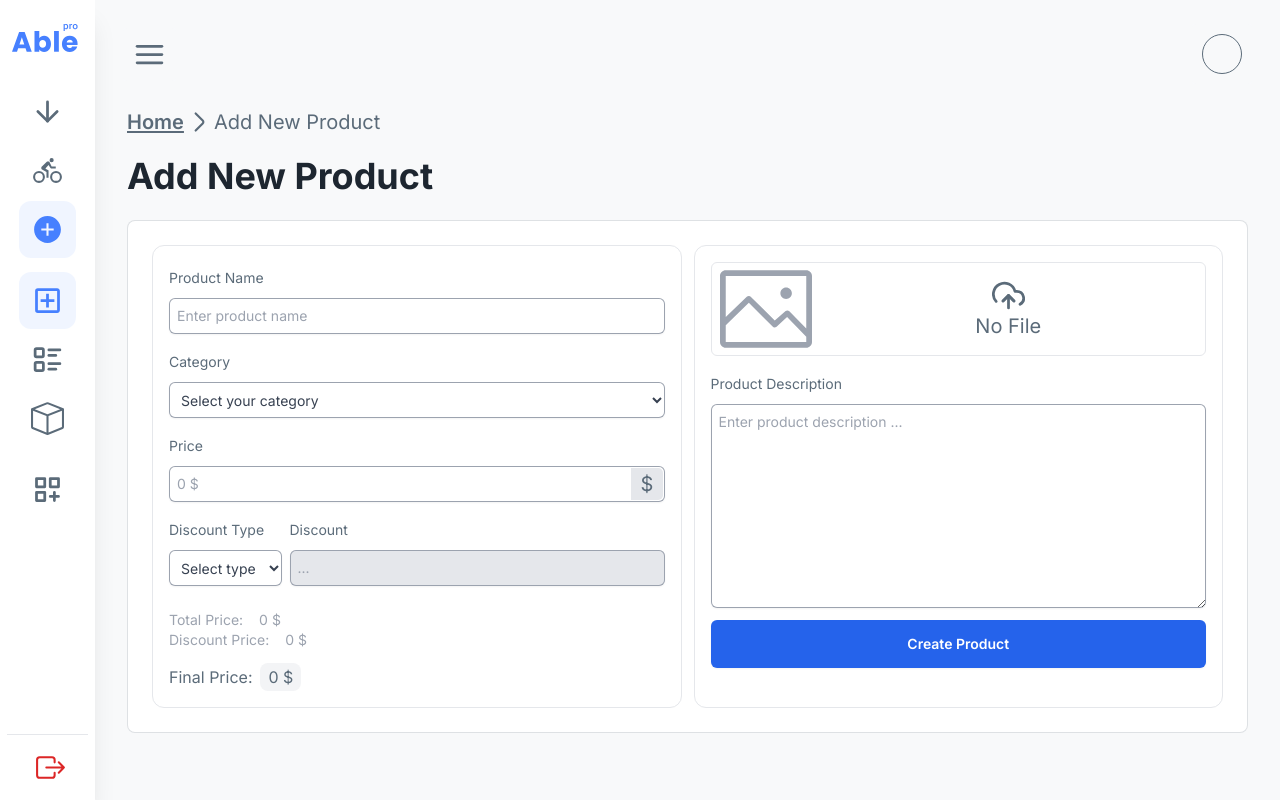
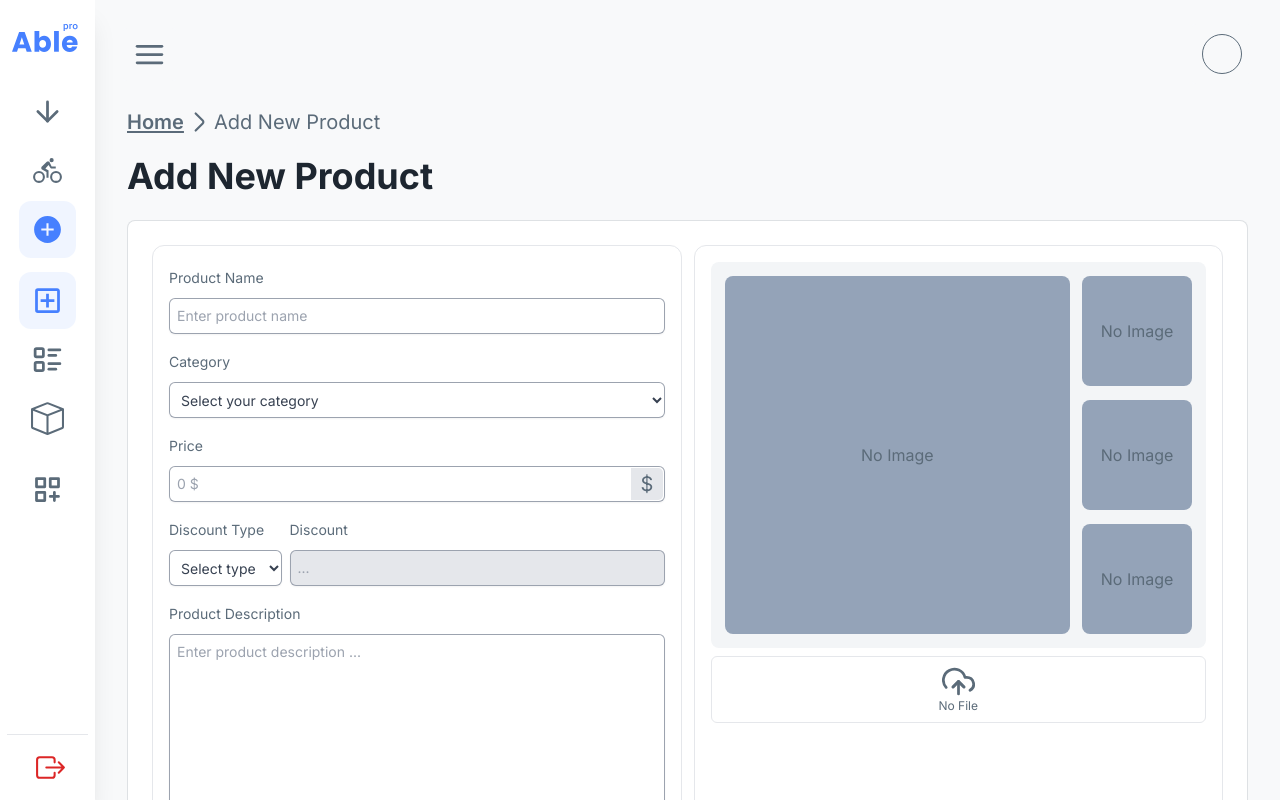
Before and after one commit to saeidsh777/Online-Shop--Group-Development-, a Next.js app: page /dashboard/add-new-product in a window 1280 px wide. Shown: the top 800 px of the page. Built offline with nearby package versions, Linux system fonts and the light colour scheme.

Commit message:
CREATE: Multi Images

```diff
--- a/app/dashboard/(products)/add-new-product/page.jsx
+++ b/app/dashboard/(products)/add-new-product/page.jsx
@@ -1,5 +1,5 @@
 import DashboardBox from '@/components/Boxes/DashboardBox';
-import AddNewProductFrom from '@/components/Forms/AddNewProductFrom/AddNewProductFrom';
+import AddNewProductForm from '@/components/Forms/AddNewProductForm/AddNewProductFrom';
 import SectionTitel from '@/components/Titels/SectionTitel/SectionTitel';
 import NewProductProvider from '@/contexts/NewProductProvider';
 
@@ -9,7 +9,7 @@ export default function addNewProductPage() {
             <SectionTitel title={'Add New Product'} />
             <DashboardBox>
                 <NewProductProvider>
-                    <AddNewProductFrom />
+                    <AddNewProductForm />
                 </NewProductProvider>
             </DashboardBox>
         </div>
--- a/components/Forms/AddNewProductFrom/AddNewProductFrom.jsx
+++ b/components/Forms/AddNewProductForm/AddNewProductFrom.jsx
@@ -7,19 +7,22 @@ import { NewProductContext } from '@/contexts/NewProductProvider';
 import { FiUploadCloud } from 'react-icons/fi';
 import { justNumberRegex } from '@/utils/regex';
 
-export default function AddNewProductFrom() {
+export default function AddNewProductForm() {
     const { inputs, onChange } = useContext(NewProductContext);
-    const [dataInputFile, setDataInputFile] = useState({});
-    const productImage = useRef();
+    const [dataInputFile, setDataInputFile] = useState([]);
+    const productImages = useRef([]);
 
     // Receiving photos from input file and creating a viewable photo
     function readURL(input) {
-        if (input.files && input.files[0]) {
+        if (input.files) {
+            for(let i = 0; i < input.files.length; i++) {
                 let reader = new FileReader();
                 reader.onload = function (e) {
-                productImage.current.setAttribute('src', e.target.result);
+                    productImages.current[i].setAttribute('src', e.target.result);
                 };
-            reader.readAsDataURL(input.files[0]);
+
+                reader.readAsDataURL(input.files[i]);
+            }
         }
     }
 
@@ -83,7 +86,9 @@ export default function AddNewProductFrom() {
                             id="category"
                             className="General_Input_1 h-[36px]"
                             value={inputs?.category}
-                            onChange={e => onChange('category', +e.target.value)}
+                            onChange={e =>
+                                onChange('category', +e.target.value)
+                            }
                         >
                             <option value="-1">Select your category</option>
                             <option value="1">Mobil</option>
@@ -104,12 +109,12 @@ export default function AddNewProductFrom() {
                             onChange={e => {
                                 if (justNumberRegex.test(e.target.value)) {
                                     onChange('price', +e.target.value);
-                                    onChange('discount', "");
+                                    onChange('discount', '');
                                     onChange('finalPrice', +e.target.value);
                                 } else {
                                     if (e.target.value.length == 0) {
                                         onChange('price', '');
-                                        onChange('discount', "");
+                                        onChange('discount', '');
                                         onChange('finalPrice', 0);
                                     }
                                 }
@@ -129,7 +134,7 @@ export default function AddNewProductFrom() {
                                 value={inputs?.discountType}
                                 onChange={e => {
                                     onChange('discountType', e.target.value);
-                                    onChange('discount', "");
+                                    onChange('discount', '');
                                     onChange('finalPrice', +inputs.price);
                                 }}
                             >
@@ -171,6 +176,24 @@ export default function AddNewProductFrom() {
                         </div>
                     </div>
                 </div>
+                <div className="mb-3">
+                    <label className="text-sm" htmlFor="description">
+                        Product Description
+                    </label>
+                    <div className="mt-2">
+                        <textarea
+                            rows={8}
+                            id="description"
+                            type="text"
+                            value={inputs?.description}
+                            onChange={e =>
+                                onChange('description', e.target.value)
+                            }
+                            placeholder="Enter product description ..."
+                            className="General_Input_1"
+                        ></textarea>
+                    </div>
+                </div>
                 <div className="mt-3">
                     <small className="flex items-center text-sm text-gray-400">
                         Total Price:
@@ -192,6 +215,7 @@ export default function AddNewProductFrom() {
                         </span>
                     </small>
                 </div>
+
                 <div className="mt-3">
                     <small>
                         Final Price:
@@ -202,33 +226,98 @@ export default function AddNewProductFrom() {
                 </div>
             </div>
 
-            <div className="p-4 border border-gray-200 rounded-xl">
-                <div className="mb-3">
+            <div className="p-4 border flex flex-col justify-between border-gray-200 rounded-xl">
+                <div className="flex flex-col gap-2 mb-3">
+                    <div className="p-2 md:p-3 lg:p-3.5 bg-[#F3F5F7] w-full rounded-lg flex gap-1.5 md:gap-2 lg:gap-3 sm:flex-col 896:flex-row 896:flex-1">
+                        <div className="bg-slate-400 aspect-square rounded-lg flex-[3] overflow-hidden p-1 md:p-2">
+                            {dataInputFile.length ? (
+                                <Image
+                                    ref={el =>
+                                        (productImages.current['0'] = el)
+                                    }
+                                    src=""
+                                    width={400}
+                                    height={400}
+                                    alt="product image"
+                                    className="object-fill w-[100%] h-[100%] rounded-lg"
+                                />
+                            ) : (
+                                <small className="flex h-full w-full justify-center items-center">
+                                    No Image
+                                </small>
+                            )}
+                        </div>
+                        <div className="grid grid-rows-3 gap-2 md:gap-3 lg:gap-3.5  sm:grid-cols-3 sm:grid-rows-1 896:grid-cols-1 896:grid-rows-3 flex-1">
+                            <div className="bg-slate-400 rounded-lg aspect-square overflow-hidden p-1 md:p-2">
+                                {dataInputFile.length ? (
+                                    <Image
+                                        ref={el =>
+                                            (productImages.current['1'] = el)
+                                        }
+                                        src=""
+                                        width={400}
+                                        height={400}
+                                        alt="product image"
+                                        className="object-fill w-[100%] h-[100%] rounded-lg"
+                                    />
+                                ) : (
+                                    <small className="flex h-full w-full justify-center items-center">
+                                        No Image
+                                    </small>
+                                )}
+                            </div>
+                            <div className="bg-slate-400 rounded-lg aspect-square overflow-hidden p-1 md:p-2">
+                                {dataInputFile.length ? (
+                                    <Image
+                                        ref={el =>
+                                            (productImages.current['2'] = el)
+                                        }
+                                        src=""
+                                        width={400}
+                                        height={400}
+                                        alt="product image"
+                                        className="object-fill w-[100%] h-[100%] rounded-lg"
+                                    />
+                                ) : (
+                                    <small className="flex h-full w-full justify-center items-center">
+                                        No Image
+                                    </small>
+                                )}
+                            </div>
+                            <div className="bg-slate-400 rounded-lg aspect-square overflow-hidden p-1 md:p-2">
+                                {dataInputFile.length ? (
+                                    <Image
+                                        ref={el =>
+                                            (productImages.current['3'] = el)
+                                        }
+                                        src=""
+                                        width={400}
+                                        height={400}
+                                        alt="product image"
+                                        className="object-fill w-[100%] h-[100%] rounded-lg"
+                                    />
+                                ) : (
+                                    <small className="flex h-full w-full justify-center items-center">
+                                        No Image
+                                    </small>
+                                )}
+                            </div>
+                        </div>
+                    </div>
+                    <div>
                         <label
                             htmlFor="img"
                             className={`${
-                            dataInputFile.name
+                                dataInputFile.length
                                     ? 'bg-gradient-to-r from-sky-50 to-indigo-100'
                                     : 'bg-inherit'
-                        } flex justify-between overflow-hidden hover:bg-gray-50 cursor-pointer items-center border border-gray-200 rounded-md`}
+                            } flex w-full py-2 justify-between overflow-hidden bg-gray-200 hover:bg-gray-50 cursor-pointer items-center border border-gray-200 rounded-md`}
                         >
-                        <Image
-                            ref={productImage}
-                            src="/images/default-image-product.svg"
-                            width={100}
-                            height={100}
-                            alt="product image"
-                            className={`${
-                                dataInputFile.name
-                                    ? 'ps-0 object-cover w-[100px] h-[100px]'
-                                    : 'ps-2'
-                            } `}
-                        />
                             <div className="w-full flex flex-col items-center justify-center">
                                 <FiUploadCloud className="iconFontSize" />
-                            <p>
-                                {dataInputFile.name
-                                    ? dataInputFile.name
+                                <p className="text-xs">
+                                    {dataInputFile.length
+                                        ? 'Uploaded File'
                                         : 'No File'}
                                 </p>
                             </div>
@@ -236,33 +325,20 @@ export default function AddNewProductFrom() {
                                 id="img"
                                 type="file"
                                 className="hidden"
+                                multiple={true}
                                 name="files"
                                 onChange={e => {
+                                    console.log(e.target.files);
                                     readURL(e.target);
-                                setDataInputFile(e.target.files[0]);
+                                    setDataInputFile(e.target.files);
                                 }}
+                                max={4}
                                 accept="image/png, image/jpeg, image/jpg"
                             />
                         </label>
                     </div>
-                <div className="mb-3">
-                    <label className="text-sm" htmlFor="description">
-                        Product Description
-                    </label>
-                    <div className="mt-2">
-                        <textarea
-                            rows={8}
-                            id="description"
-                            type="text"
-                            value={inputs?.description}
-                            onChange={e =>
-                                onChange('description', e.target.value)
-                            }
-                            placeholder="Enter product description ..."
-                            className="General_Input_1"
-                        ></textarea>
                 </div>
-                </div>
+
                 <SubmitBtn title="Create Product" />
             </div>
         </form>
```
Lines whose indentation alone changed are shown as unchanged.
